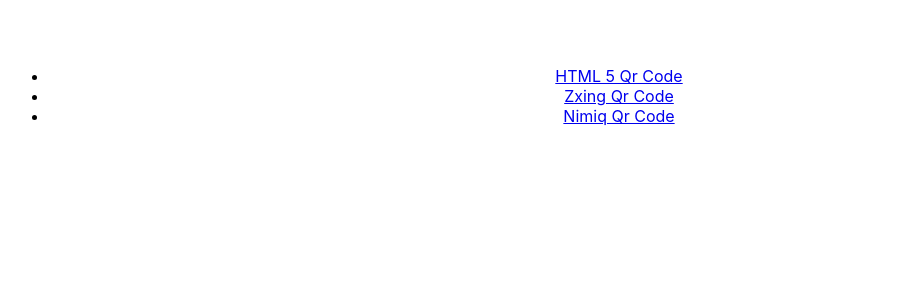
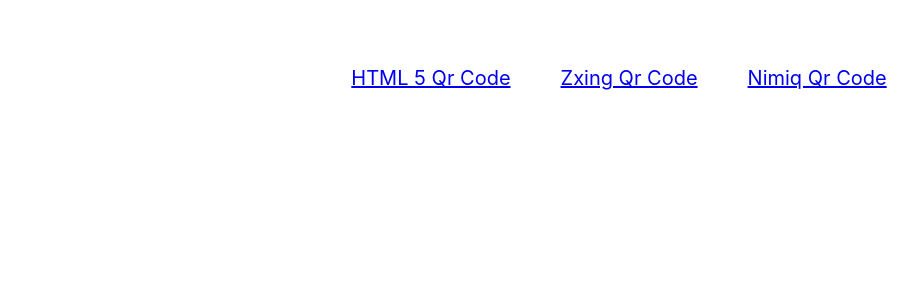
Before and after one commit to JaroSlavDEV/qr-code-poc, a React (Create React App) app: page / in a window 1280 px wide. Shown: the top 300 px of the page, without its empty margins (41-959 px from the left). Built offline with nearby package versions, Linux system fonts and the light colour scheme.

Commit message:
3 commit

```diff
--- a/src/App.css
+++ b/src/App.css
@@ -1,6 +1,10 @@
 .App {
   text-align: center;
   padding: 50px;
+  display: flex;
+  flex-direction: column;
+  height: calc(100vh - 100px);
+  width: calc(100vw - 100px);
 }
 
 .App-logo {
@@ -38,20 +42,39 @@
   }
 }
 
-.qr-code-read-container {
-  width: 300px;
-  height: 300px;
-  margin: 50px auto 0;
+.approach {
+  flex: 1;
+  margin-top: 50px;
+  display: flex;
+  flex-direction: column;
 }
 
-.approach {
-  margin-top: 100px;
+.approach div:first-child {
+  font-weight: 600;
+  font-size: 20px;
 }
 
 .approach:first-child {
   margin-top: 0;
 }
+
+.qr-code-read-container {
+  flex: 1;
+  margin: 50px auto 0;
+}
+
 .qr-code-read-container video {
   width: 100%;
   height: 100%;
 }
+
+nav ul {
+  display: flex;
+  justify-content: center;
+  gap: 50px;
+}
+
+nav ul li {
+  list-style: none;
+  font-size: 20px;
+}
```
